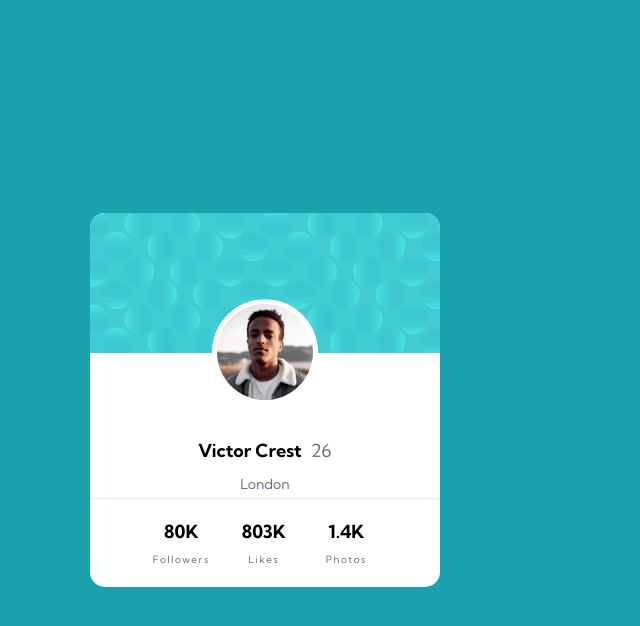
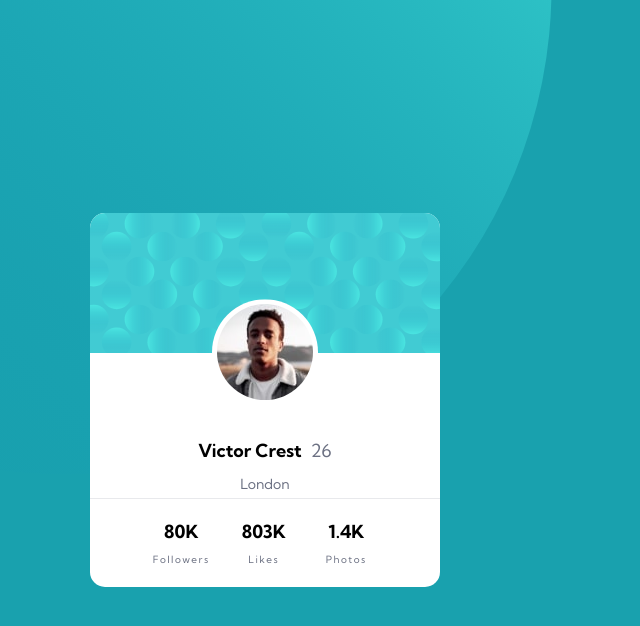
Before and after one commit to TdZink/FrontEndMenor-profile-card-component-main, a website built with Parcel: page src/index.html in a window 1280 px wide. Shown: the whole page, without its empty margins (375-1015 px from the left). Built offline with nearby package versions, Linux system fonts and the light colour scheme.

Commit message:
Top background circle added.

```diff
--- a/src/index.html
+++ b/src/index.html
@@ -14,6 +14,10 @@
 </head>
 
 <body>
+  <div class="background-top-image">
+    <img src="./images/bg-pattern-top.svg" alt="Background top right circle">
+  </div>
+
   <div class="card-container">
     <div class="grid-row-1"></div>
     <div class="grid-row-2">
@@ -39,7 +43,7 @@
 
   <div class="proflePicture-background"></div>
   <div class="profilePicture-container">
-    <img class="profilePicture" src="./images/image-victor.jpg">
+    <img class="profilePicture" src="./images/image-victor.jpg" alt="Profile picture">
   </div>
 
   <body>
--- a/src/style.css
+++ b/src/style.css
@@ -16,6 +16,12 @@ body {
     background: var(--color-primiary-baackground);
     font-family: "Kumbh Sans", sans-serif;
     font-size: 18px;
+}
+
+.background-top-image {
+    position: absolute;
+    bottom: 40%;
+    left: -4%;
 }
 
 .attribution {
```
Also changed, not shown: dist/index.html, 2 other files.
